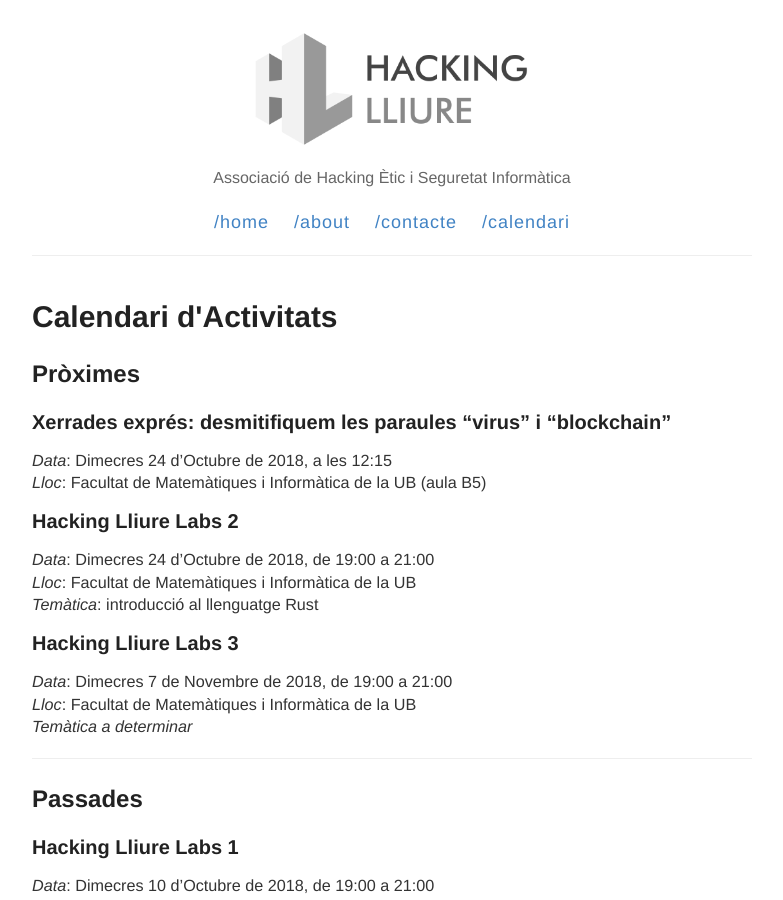
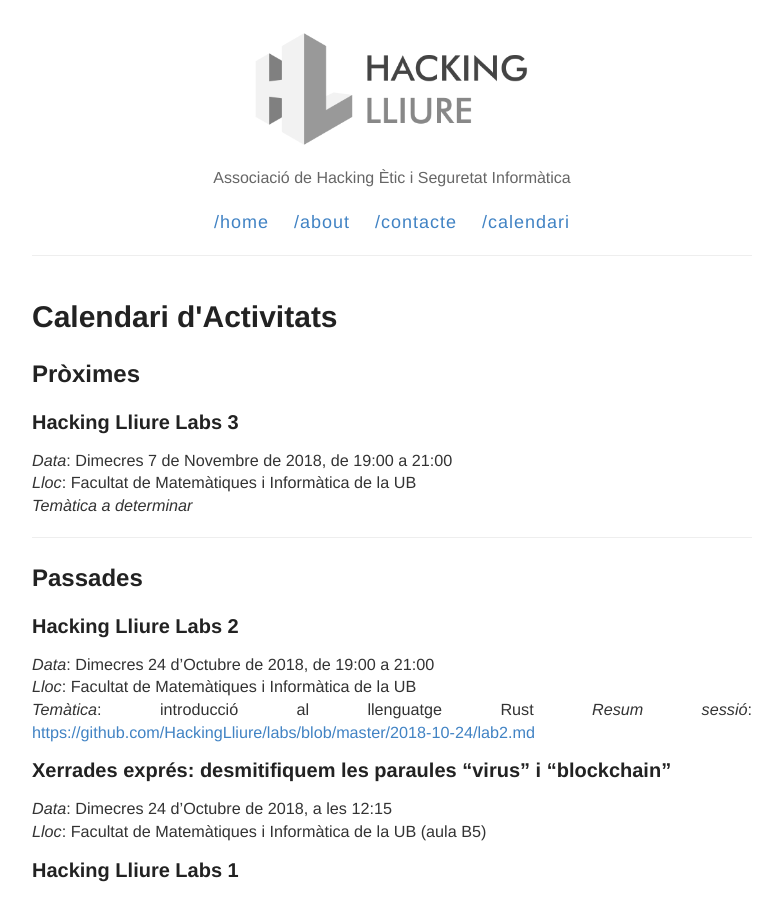
Before and after one commit to HackingLliure/hackinglliure.github.io, a Jekyll site: the page built from pages/calendari.md, in a window 1280 px wide and 900 px high. Shown: the whole window, without its empty margins (248-1031 px from the left). Built offline with Jekyll 4.4.1, drawn with Linux system fonts in a browser that asks for light colours; some of the changed lines change nothing that is shown.

Commit message:
Update calendar

```diff
--- a/pages/calendari.md
+++ b/pages/calendari.md
@@ -5,14 +5,7 @@
 
 ## Pròximes
 
-### Xerrades exprés: desmitifiquem les paraules "virus" i "blockchain"
-_Data_: Dimecres 24 d'Octubre de 2018, a les 12:15\\
-_Lloc_: Facultat de Matemàtiques i Informàtica de la UB (aula B5)
 
-### Hacking Lliure Labs 2
-_Data_: Dimecres 24 d'Octubre de 2018, de 19:00 a 21:00\\
-_Lloc_: Facultat de Matemàtiques i Informàtica de la UB\\
-_Temàtica_: introducció al llenguatge Rust
 
 ### Hacking Lliure Labs 3
 _Data_: Dimecres 7 de Novembre de 2018, de 19:00 a 21:00\\
@@ -22,6 +15,16 @@
 ---
 
 ## Passades
+
+### Hacking Lliure Labs 2
+_Data_: Dimecres 24 d'Octubre de 2018, de 19:00 a 21:00\\
+_Lloc_: Facultat de Matemàtiques i Informàtica de la UB\\
+_Temàtica_: introducció al llenguatge Rust
+_Resum sessió_: [https://github.com/HackingLliure/labs/blob/master/2018-10-24/lab2.md](https://github.com/HackingLliure/labs/blob/master/2018-10-24/lab2.md)
+
+### Xerrades exprés: desmitifiquem les paraules "virus" i "blockchain"
+_Data_: Dimecres 24 d'Octubre de 2018, a les 12:15\\
+_Lloc_: Facultat de Matemàtiques i Informàtica de la UB (aula B5)
 
 ### Hacking Lliure Labs 1
 _Data_: Dimecres 10 d'Octubre de 2018, de 19:00 a 21:00\\
```
